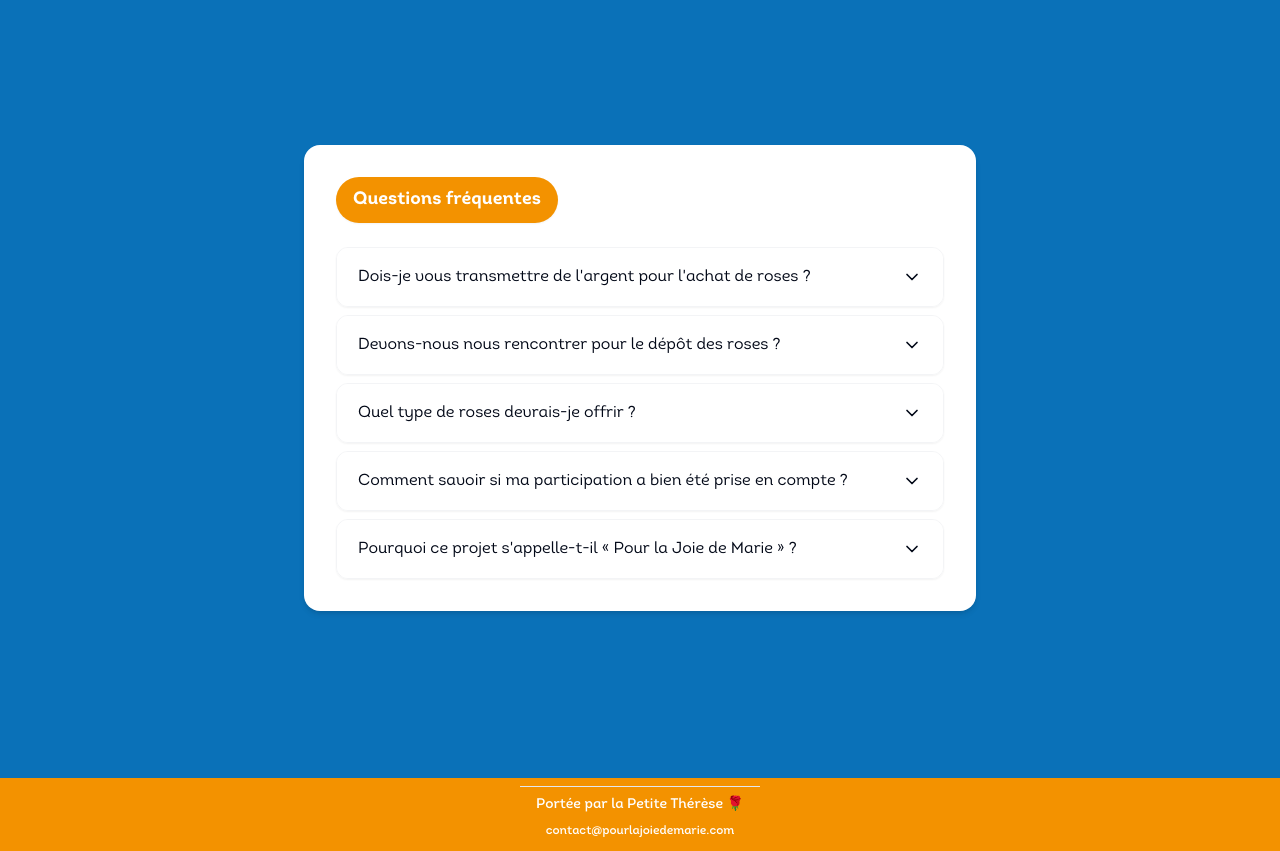
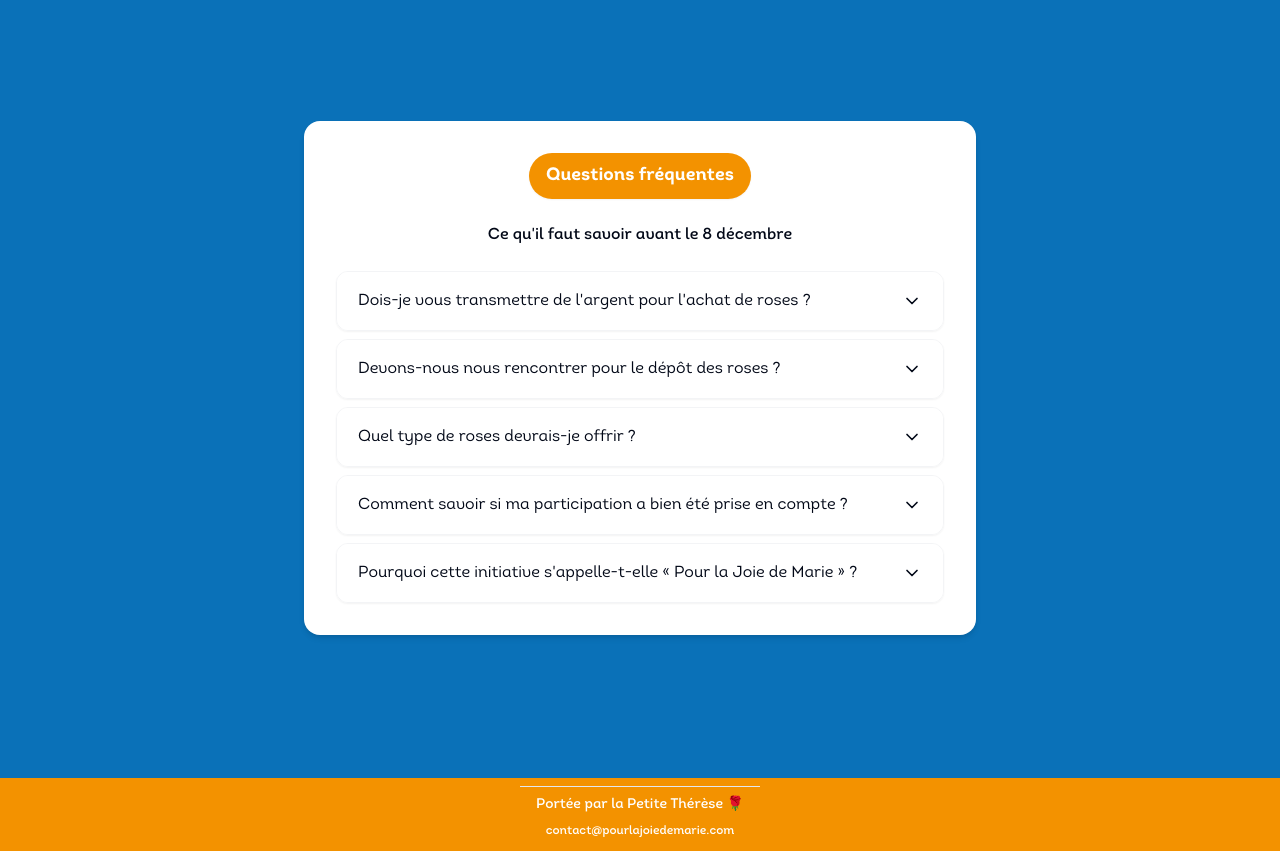
Before and after one commit to jauresmanouan/PJM, a React (Vite) app: page / in a window 1280 px wide. Shown: the part 3620-4471 px from the top of the page. Built offline with nearby package versions, Linux system fonts and the light colour scheme; no server answers; the database is empty.

Commit message:
✨  Update FAQ component

```diff
--- a/src/components/FAQ.tsx
+++ b/src/components/FAQ.tsx
@@ -13,55 +13,60 @@ export default function FAQ() {
       value: "paiement-roses",
       question: "Dois-je vous transmettre de l'argent pour l'achat de roses ?",
       answer:
-        "Non 💐. Vous achetez vous-même le nombre de roses que vous souhaitez offrir, puis vous les déposez le 8 décembre, jour dédié à Marie.",
+        "Non 💐. Vous achetez vous-même le nombre de roses que vous souhaitez offrir, puis vous les déposez le 8 décembre, jour dédié à l'Immaculée Conception de Marie.",
     },
     {
       value: "rencontre-depot",
       question: "Devons-nous nous rencontrer pour le dépôt des roses ?",
       answer:
-        "Pas nécessairement 🌹. Le dépôt des roses se fait directement sur votre paroisse d’origine. Chacun participe depuis son lieu de prière, dans un même élan d’amour et de foi.",
+        "Non 🌹. Le dépôt des roses se fait directement sur votre paroisse. Chacun participe depuis son lieu de prière, dans un même élan d’amour et de foi.",
     },
     {
       value: "type-roses",
       question: "Quel type de roses devrais-je offrir ?",
       answer:
-        "Nous vous invitons à choisir des roses fraîches, symboles de beauté, de pureté et de gratitude 🌷. La couleur est libre : chaque teinte exprime une intention particulière selon votre cœur.",
+        "Nous vous invitons à choisir des roses fraîches, symboles de beauté, de pureté et de gratitude. La couleur est libre : chaque teinte exprime une tension particulière de votre cœur.",
     },
     {
       value: "confirmation-participation",
       question:
         "Comment savoir si ma participation a bien été prise en compte ?",
       answer:
-        "Après avoir rempli le formulaire, vous recevrez un email de confirmation 🌼. Celui-ci récapitule votre message et confirme votre participation. Si vous ne le recevez pas rapidement, vérifiez votre dossier spam ou contactez-nous.",
+        "Après avoir rempli le formulaire, vous recevrez un email de confirmation. Celui-ci récapitule votre message et confirme votre participation. Si vous ne le recevez pas rapidement, vérifiez votre dossier spam ou contactez-nous.",
     },
     {
       value: "origine-du-projet",
-      question: "Pourquoi ce projet s'appelle-t-il « Pour la Joie de Marie » ?",
+      question:
+        "Pourquoi cette initiative s'appelle-t-elle « Pour la Joie de Marie » ?",
       answer:
-        "Ce projet est né du désir de célébrer Marie à travers un geste simple et symbolique : offrir des roses en signe d’amour, de reconnaissance et de foi 🌺. Chaque rose déposée est une prière de joie et de lumière.",
+        "Ce projet est une offrande de cœur : un élan d’amour vers Jésus ❤️‍🔥, porté par la tendresse que nous avons pour sa Mère. Chaque rose déposée est un mot doux, un geste gratuit. Et tous ensemble, nous formons un seul et même bouquet, celui de nos cœurs unis, offert à Marie pour sa joie et celle de son Fils.",
     },
   ];
 
   return (
     <div className="flex flex-col items-center justify-center h-screen bg-bleu px-4 font-intro">
-      <div className="w-full max-w-2xl bg-white rounded-2xl shadow-md p-8 space-y-6">
+      <div className="flex flex-col justify-center items-center w-full max-w-2xl bg-white rounded-2xl shadow-md p-8 space-y-6">
         <Badge
           variant="jaune"
           className="mx-auto text-lg px-4 py-2 rounded-full shadow-sm"
         >
           Questions fréquentes
         </Badge>
+        <p>Ce qu'il faut savoir avant le 8 décembre</p>
 
-        <Accordion className="w-full space-y-2">
+        <Accordion
+          className="w-full space-y-2"
+          transition={{ duration: 0.15, ease: "easeInOut" }}
+        >
           {faqs.map((faq) => (
             <AccordionItem
               key={faq.value}
               value={faq.value}
-              className="border border-gray-100 rounded-xl overflow-hidden shadow-sm hover:shadow-md "
+              className="border border-gray-100 rounded-xl overflow-hidden shadow-sm hover:shadow-md"
             >
-              <AccordionTrigger className="flex items-center justify-between w-full px-5 py-4 text-left bg-white hover:bg-gray-50 hover:border-none focus:outline-none focus:border-none focus:ring-0">
+              <AccordionTrigger className="bg-white flex items-center justify-between w-full px-5 py-4 text-left hover:border-none focus:outline-none focus:border-none focus:ring-0">
                 <span>{faq.question}</span>
-                <ChevronDown className="h-5 w-5" />
+                <ChevronDown className="h-5 w-5"/>
               </AccordionTrigger>
               <AccordionContent className="px-5 pb-4 pt-4 bg-blue-50 font-medium">
                 {faq.answer}
```
